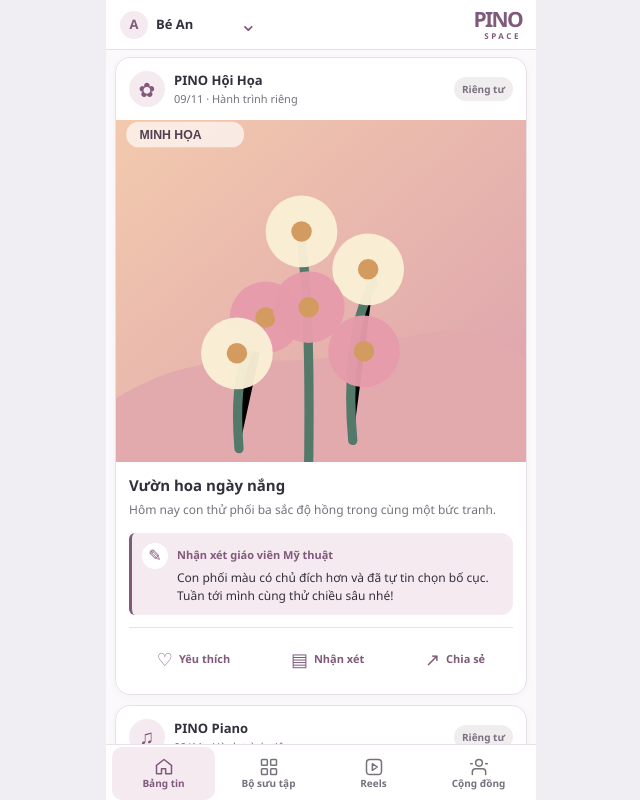
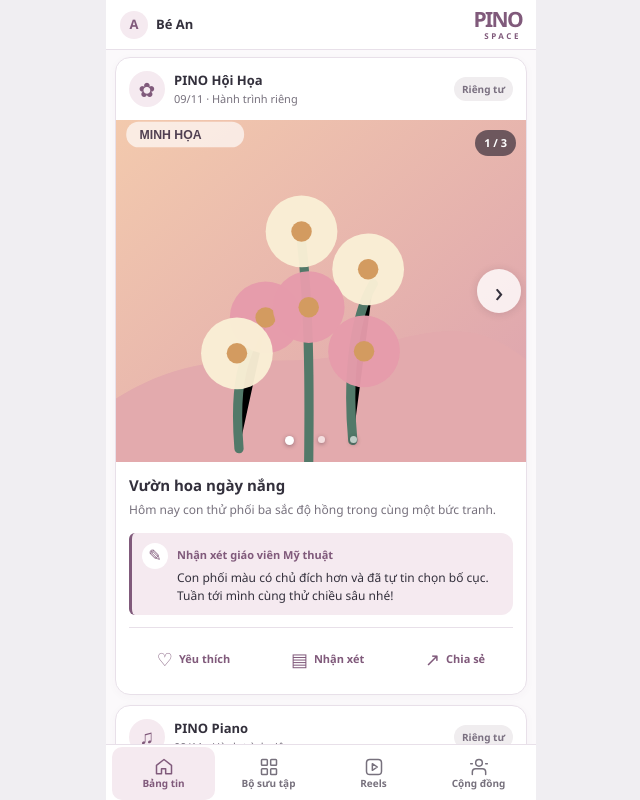
Before and after one commit to vmtct/pino-team-os, a Next.js app: page /piner in a window 1280 px wide. Shown: the whole page, without its empty margins (319-959 px from the left). Built offline with nearby package versions, Linux system fonts and the light colour scheme.

Commit message:
PAP-1797: in-feed photo carousel and playable fullscreen Piner reels

```diff
--- /dev/null
+++ b/app/piner/PhotoCarousel.tsx
@@ -0,0 +1,50 @@
+"use client";
+// PAP-1797 · Feed photo taps are inert; only swipe/arrows/dots change in-place slides.
+import { useRef,useState } from "react";
+import { MediaArtwork } from "./MediaArtwork";
+import { PHOTO_CAROUSELS,type MediaPost } from "./media";
+import css from "./launcher.module.css";
+
+export function PhotoCarousel({post}:{post:MediaPost}){
+ const frames=PHOTO_CAROUSELS[post.id]??[post.visual];
+ const [index,setIndex]=useState(0);
+ const touchX=useRef<number|null>(null);
+ const move=(amount:number)=>setIndex(current=>Math.max(0,Math.min(frames.length-1,current+amount)));
+ return <div className={css.photoCarousel} data-photo-carousel={post.id} data-slide-index={index}
+   role="region" aria-roledescription="carousel" aria-label={"Ảnh trong bài "+post.title}
+   tabIndex={0}
+   onKeyDown={event=>{
+     if(event.target!==event.currentTarget)return;
+     if(event.key==="ArrowRight"){event.preventDefault();move(1)}
+     else if(event.key==="ArrowLeft"){event.preventDefault();move(-1)}
+   }}
+   onTouchStart={event=>{touchX.current=event.changedTouches[0]?.clientX??null}}
+   onTouchEnd={event=>{
+     if(touchX.current===null)return;
+     const delta=(event.changedTouches[0]?.clientX??touchX.current)-touchX.current;
+     touchX.current=null;
+     if(Math.abs(delta)>36)move(delta<0?1:-1);
+   }}
+   onTouchCancel={()=>{touchX.current=null}}>
+   <div className={css.photoStrip} style={{transform:"translate3d(-"+index*100+"%,0,0)"}}>
+     {frames.map((visual,position)=><div className={css.photoSlide} key={position}
+       aria-hidden={position!==index}>
+       <MediaArtwork post={{...post,visual,id:post.id+"-slide-"+position}}/>
+     </div>)}
+   </div>
+   {frames.length>1&&<>
+     <span className={css.photoCounter} aria-live="polite">{index+1} / {frames.length}</span>
+     <button type="button" className={css.photoPrevious}
+       aria-label={"Ảnh trước · "+post.title} disabled={index===0} onClick={()=>move(-1)}>‹</button>
+     <button type="button" className={css.photoNext}
+       aria-label={"Ảnh tiếp theo · "+post.title} disabled={index===frames.length-1} onClick={()=>move(1)}>›</button>
+     <div className={css.photoDots} role="group" aria-label="Chọn ảnh">
+       {frames.map((_,position)=><button type="button" key={position}
+         className={position===index?css.photoDotActive:css.photoDot}
+         aria-label={"Ảnh "+(position+1)+" / "+frames.length}
+         aria-current={position===index?"true":undefined}
+         onClick={()=>setIndex(position)}/>)}
+     </div>
+   </>}
+ </div>;
+}
--- /dev/null
+++ b/app/piner/ReelViewer.tsx
@@ -0,0 +1,55 @@
+"use client";
+// PAP-1797 · True playable synthetic MP4 in full-height Piner reel viewer; no real student media.
+import { useEffect,useRef,useState } from "react";
+import { getProfile } from "./profiles";
+import { syntheticReelSrc,type MediaPost } from "./media";
+import css from "./launcher.module.css";
+
+export function ReelViewer({post,onClose}:{post:MediaPost;onClose:()=>void}){
+ const dialog=useRef<HTMLElement>(null);
+ const video=useRef<HTMLVideoElement>(null);
+ const close=useRef<HTMLButtonElement>(null);
+ const [hasError,setHasError]=useState(false);
+ const [playing,setPlaying]=useState(false);
+ useEffect(()=>{
+   close.current?.focus();
+   const player=video.current;
+   player?.play().catch(()=>{/* Native controls can start playback when autoplay is blocked. */});
+   const onKey=(event:KeyboardEvent)=>{
+     if(event.key==="Escape"){event.preventDefault();onClose();return;}
+     if(event.key!=="Tab"||!dialog.current)return;
+     const focusable=Array.from(dialog.current.querySelectorAll<HTMLElement>(
+       'button:not(:disabled),video[controls]'));
+     if(!focusable.length)return;
+     const first=focusable[0],last=focusable[focusable.length-1];
+     if(event.shiftKey&&document.activeElement===first){event.preventDefault();last.focus()}
+     else if(!event.shiftKey&&document.activeElement===last){event.preventDefault();first.focus()}
+   };
+   document.addEventListener("keydown",onKey);
+   return()=>{document.removeEventListener("keydown",onKey);player?.pause();}
+ },[onClose]);
+ return <div className={css.reelViewerBackdrop} data-reel-viewer={post.id}>
+  <section ref={dialog} className={css.reelViewer} role="dialog" aria-modal="true"
+    aria-label={"Video toàn màn hình · "+post.title}>
+   <div className={css.reelViewerTop}>
+     <span>PINER REELS</span>
+     <button ref={close} type="button" onClick={onClose} aria-label="Đóng video">✕</button>
+   </div>
+   <div className={css.reelViewerStage}>
+     {!hasError?<video ref={video} src={syntheticReelSrc(post)}
+       aria-label={"Video minh họa "+post.title}
+       autoPlay muted loop playsInline controls preload="auto"
+       onPlay={()=>setPlaying(true)} onPause={()=>setPlaying(false)}
+       onError={()=>setHasError(true)}/>:
+       <div role="status" className={css.reelViewerError}>Không thể tải video minh họa.</div>}
+   </div>
+   <div className={css.reelViewerCaption}>
+     <strong>{getProfile(post.ownerId).alias}</strong>
+     <h2>{post.title}</h2>
+     <p>{post.caption}</p>
+     <small>{post.app==="piano"?"Piano":"Hội Họa"} · Clip đồ họa tổng hợp, không phải video học viên</small>
+     <span className={css.reelViewerPlayback} role="status">{playing?"Đang phát":"Tạm dừng"}</span>
+   </div>
+  </section>
+ </div>;
+}
--- a/app/piner/SharedShell.tsx
+++ b/app/piner/SharedShell.tsx
@@ -5,6 +5,7 @@ import Link from "next/link";
 import { useEffect, useRef, useState } from "react";
 import { AppGlyph } from "./AppGlyph";
 import { MediaArtwork } from "./MediaArtwork";
+import { PhotoCarousel } from "./PhotoCarousel";
 import { PINER_APPS,type PinerApp,type PinerAppKey } from "./catalog";
 import { APP_NAV,getTabHref,type NavIcon } from "./navigation";
 import { postsFor,type MediaPost,type MediaType,type Visibility } from "./media";
@@ -77,9 +78,10 @@ export function PostCard({post,onOpen,onRequestVisibility,scope="personal"}:{pos
  const author=scope==="community"?getProfile(post.ownerId).alias:(post.app==="piano"?"PINO Piano":"PINO Hội Họa");
  return <article className={css.postCard} data-post={post.id} data-post-owner={post.ownerId} data-post-scope={scope}>
   <div className={css.postHead}><span className={css.postAvatar}>{post.app==="piano"?"♫":"✿"}</span><div className={css.postMeta}><strong>{author}</strong><small>{post.date} · {scope==="community"?(post.ownerId==="mai"?"MyTime · Học viên trưởng thành":"Cộng đồng phụ huynh PINO"):"Hành trình riêng"}</small></div><span className={community?css.sharedBadge:css.privateBadge}>{community?"Đã chia sẻ":"Riêng tư"}</span></div>
-  <button type="button" className={css.posterButton} onClick={()=>onOpen(post)} aria-label={"Xem "+post.title}>
-   <MediaArtwork post={post}/>{post.type==="reel"&&<span className={css.reelOverlay}><span>▶</span><small>{post.duration} · Reel minh họa</small></span>}
-  </button>
+  {post.type==="photo"?<PhotoCarousel post={post}/>:
+   <button type="button" className={css.posterButton} onClick={()=>onOpen(post)} aria-label={"Phát video "+post.title}>
+    <MediaArtwork post={post}/><span className={css.reelOverlay}><span>▶</span><small>Phát video · Reel minh họa</small></span>
+   </button>}
   <div className={css.postBody}><strong>{post.title}</strong><p>{post.caption}</p><TeacherComment post={post}/>
    <div className={css.postActions}><button onClick={()=>setLiked(v=>!v)} aria-pressed={liked} type="button">{liked?"♥":"♡"} <span>{liked?"Đã lưu":"Yêu thích"}{community?" · "+(post.reactions+(liked?1:0)):""}</span></button>
     <button type="button" onClick={()=>setCommentsOpen(v=>!v)}>▤ <span>{community?"Bình luận ("+post.responses.length+")":"Nhận xét"}</span></button>
--- a/app/piner/UnifiedSpace.tsx
+++ b/app/piner/UnifiedSpace.tsx
@@ -6,6 +6,7 @@ import { useEffect, useRef, useState } from "react";
 import { Glyph, PostCard, PreviewDialog } from "./SharedShell";
 import { MediaArtwork } from "./MediaArtwork";
 import { VisibilityDialog } from "./VisibilityDialog";
+import { ReelViewer } from "./ReelViewer";
 import { POSTS, type MediaPost, type Visibility } from "./media";
 import { MANAGED_CHILDREN, useActiveProfile, isManagedChild, getProfile } from "./profiles";
 import css from "./launcher.module.css";
@@ -31,7 +32,7 @@ function Header({currentChild,select}:{currentChild:string;select:(id:"an"|"binh
        value={profile.id} onChange={event=>select(event.target.value as "an"|"binh")}>
        {MANAGED_CHILDREN.map(child=><option value={child.id} key={child.id}>{child.display}</option>)}
      </select>
-     <span className={css.unifiedDropdownArrow} aria-hidden="true">⌄</span>
+
    </div>
    <Link href="/piner" aria-label="Logo PINO · Bảng tin" className={css.unifiedLogo}>
      <strong>PINO</strong><small>SPACE</small>
@@ -72,6 +73,7 @@ export function PinerUnified({tab}:{tab:UnifiedTab}){
  const [shareIntent,setShareIntent]=useState<MediaPost|null>(null);
  const [status,setStatus]=useState("");
  const focusReturn=useRef<HTMLElement|null>(null);
+ const previewReturn=useRef<HTMLElement|null>(null);
 
  // Read the preceding PAP-1765 mock state without changing the source of ownership.
  useEffect(()=>{
@@ -100,6 +102,17 @@ export function PinerUnified({tab}:{tab:UnifiedTab}){
   if(focusReturn.current?.isConnected)focusReturn.current.focus();
   else document.querySelector<HTMLAnchorElement>('[data-piner-shared="bottom-nav"] a[aria-current="page"]')?.focus();
  });
+ const openPreview=(post:MediaPost)=>{
+   previewReturn.current=document.activeElement instanceof HTMLElement?document.activeElement:null;
+   setPreview(post);
+ };
+ const closePreview=()=>{
+   setPreview(null);
+   requestAnimationFrame(()=>{
+     if(previewReturn.current?.isConnected)previewReturn.current.focus();
+     else document.querySelector<HTMLAnchorElement>('[data-piner-shared="bottom-nav"] a[aria-current="page"]')?.focus();
+   });
+ };
  const requestVisibility=(post:MediaPost)=>{
   // In real Core work this must be enforced by verified guardian ACL; this is UI fixture only.
   if(!isManagedChild(post.ownerId))return;
@@ -131,19 +144,21 @@ export function PinerUnified({tab}:{tab:UnifiedTab}){
          </div>}
          {status&&<p className={css.visibilityStatus} role="status">{status}</p>}
          {!loaded?<div className={css.unifiedLoading} role="status">Đang mở hành trình...</div>:tab==="grid"?
-           <MediaGrid posts={visible} onOpen={setPreview}/>:
-           tab==="reels"?<MediaReels posts={visible} onOpen={setPreview}/>:
+           <MediaGrid posts={visible} onOpen={openPreview}/>:
+           tab==="reels"?<MediaReels posts={visible} onOpen={openPreview}/>:
            <div className={css.unifiedFeed} data-feed-scope={tab==="community"?"community":"personal"}>
              {visible.map(post=><PostCard key={post.id} post={post} scope={tab==="community"?"community":"personal"}
-               onOpen={setPreview} onRequestVisibility={requestVisibility}/>)}
+               onOpen={openPreview} onRequestVisibility={requestVisibility}/>)}
            </div>}
          {loaded&&visible.length===0&&tab==="home"&&
            <div className={css.emptyMedia}><strong>Chưa có bài đăng</strong><p>Hành trình sáng tạo sẽ xuất hiện tại đây.</p></div>}
        </div>
      </main>
      <Footer tab={tab}/>
-     {preview&&<PreviewDialog post={all.find(p=>p.id===preview.id)??preview} onClose={()=>setPreview(null)}
-       onRequestVisibility={requestVisibility}/>}
+     {preview&&(preview.type==="reel"
+       ?<ReelViewer post={all.find(p=>p.id===preview.id)??preview} onClose={closePreview}/>
+       :<PreviewDialog post={all.find(p=>p.id===preview.id)??preview} onClose={closePreview}
+         onRequestVisibility={requestVisibility}/>)}
      {shareIntent&&<VisibilityDialog post={shareIntent} onCancel={()=>{setShareIntent(null);restoreFocus();}}
        onConfirm={confirmVisibility}/>}
    </div>
--- a/app/piner/launcher.module.css
+++ b/app/piner/launcher.module.css
@@ -212,8 +212,8 @@
  background:var(--surface);border-bottom:1px solid var(--line);z-index:3}
 .unifiedSwitcher{display:flex;align-items:center;gap:4px;height:44px;max-width:190px;position:relative}
 .unifiedProfileCircle{flex:0 0 28px;width:28px;height:28px;display:grid;place-items:center;border-radius:50%;background:var(--tint);color:var(--tone);font-size:13px;font-weight:800;pointer-events:none}
-.unifiedProfileSelect{min-height:44px;width:105px;padding:0 19px 0 4px;appearance:none;-webkit-appearance:none;background:transparent;border:0;color:var(--ink);font-size:13px;font-weight:800;cursor:pointer}
-.unifiedDropdownArrow{font-size:21px;position:absolute;right:0;top:8px;color:var(--tone);line-height:24px;pointer-events:none}
+.unifiedProfileSelect{min-height:44px;width:105px;padding:0 4px;appearance:none;-webkit-appearance:none;background:transparent;border:0;color:var(--ink);font-size:13px;font-weight:800;cursor:pointer}
+
 .unifiedLogo{height:44px;min-width:66px;display:flex;align-items:flex-end;justify-content:center;flex-direction:column;line-height:1.05;letter-spacing:.05em;color:var(--tone)!important}
 .unifiedLogo strong{font-size:21px;letter-spacing:-.08em;font-weight:950;line-height:1}
 .unifiedLogo small{font-size:8px;font-weight:850;letter-spacing:.32em;margin-right:1px;margin-top:2px}
@@ -246,3 +246,33 @@
  .unifiedNavInner small{font-size:9px}
 }
 @media(prefers-reduced-motion:reduce){.unifiedShell *{scroll-behavior:auto!important;transition:none!important}}
+
+/* PAP-1797 · Instagram-like in-feed photo carousel (image tap itself is intentionally inert). */
+.photoCarousel{position:relative;width:100%;aspect-ratio:1.2/1;overflow:hidden;background:var(--tint);touch-action:pan-y;outline-offset:-3px}
+.photoStrip{width:100%;height:100%;display:flex;transition:transform .24s ease-out;will-change:transform}
+.photoSlide{width:100%;height:100%;flex:0 0 100%;min-width:0}
+.photoSlide svg{display:block;width:100%;height:100%}
+.photoCounter{position:absolute;right:10px;top:10px;padding:5px 9px;min-width:40px;border-radius:999px;background:#2e2635a8;color:#fff;font-size:11px;font-weight:750;text-align:center}
+.photoPrevious,.photoNext{position:absolute;top:calc(50% - 22px);height:44px;width:44px;border:0;border-radius:50%;display:grid;place-items:center;background:#fffc;color:var(--ink);font-size:28px;line-height:1;box-shadow:0 1px 8px #30253626}
+.photoPrevious{left:5px}.photoNext{right:5px}
+.photoPrevious:disabled,.photoNext:disabled{opacity:0;pointer-events:none}
+.photoDots{position:absolute;bottom:7px;left:0;right:0;display:flex;align-items:center;justify-content:center;gap:2px}
+.photoDot,.photoDotActive{width:30px;height:30px;border:0;padding:11px;display:grid;place-items:center;background:transparent}
+.photoDot:after,.photoDotActive:after{content:"";display:block;width:7px;height:7px;border-radius:50%;background:#ffffff9e;box-shadow:0 1px 4px #34263470}
+.photoDotActive:after{background:#fff;width:9px;height:9px}
+@media(prefers-reduced-motion:reduce){.photoStrip{transition:none}}
+/* PAP-1797 · Full mobile-viewport playable Reel + caption fixed under media, no backend assets. */
+.reelViewerBackdrop{position:absolute;inset:0;z-index:55;background:#111019;color:#fff}
+.reelViewer{height:100%;width:100%;display:flex;flex-direction:column;position:relative;background:#111019}
+.reelViewerTop{flex:0 0 50px;height:50px;padding:0 12px 0 18px;display:flex;align-items:center;justify-content:space-between;gap:10px;background:#15121e}
+.reelViewerTop span{font-size:11px;letter-spacing:.14em;font-weight:850;color:#e9d9eb}
+.reelViewerTop button{width:44px;height:44px;border:0;border-radius:50%;background:#ffffff24;color:#fff;font-size:22px;display:grid;place-items:center}
+.reelViewerStage{flex:1;min-height:0;display:flex;justify-content:center;align-items:center;overflow:hidden;background:#101016}
+.reelViewerStage video{display:block;width:100%;height:100%;object-fit:contain;background:#101016}
+.reelViewerError{padding:24px;font-size:14px;color:#fff;text-align:center}
+.reelViewerCaption{flex:0 0 auto;min-height:148px;max-height:34%;overflow:auto;padding:14px 18px calc(14px + env(safe-area-inset-bottom));border-top:1px solid #ffffff2b;background:#18151e}
+.reelViewerCaption>strong{display:block;font-size:12px;letter-spacing:.01em;color:#f6d8eb}
+.reelViewerCaption h2{font-size:17px;font-weight:800;line-height:1.25;margin:4px 0}
+.reelViewerCaption p{font-size:13px;line-height:1.45;margin:5px 0 8px;color:#f1ebf1}
+.reelViewerCaption small{display:block;font-size:10px;line-height:1.35;color:#c0b5c4}
+.reelViewerPlayback{display:block;font-size:10px;margin-top:5px;color:#d5c2d3}
--- a/app/piner/media.ts
+++ b/app/piner/media.ts
@@ -21,3 +21,16 @@ export const POSTS:readonly MediaPost[]=[
  {id:"p5",app:"piano",ownerId:"mai",type:"reel",visual:"concert",title:"Giai điệu MyTime cuối tuần",date:"24/10",caption:"Một đoạn Piano được học viên MyTime trưởng thành chọn chia sẻ.",teacher:"Nhận xét giáo viên MyTime Piano",comment:"Người chơi giữ được sự mềm mại và biểu cảm riêng trong giai điệu.",visibility:"community",duration:"0:31",reactions:7,responses:["PH PINO · Nghe ấm áp quá!"]}
 ];
 export const postsFor=(app:PinerAppKey)=>POSTS.filter(p=>p.app===app);
+
+/* PAP-1797 · Fictional carousel frames and actual synthetic MP4 clips for local UX only.
+ * Every frame is generated SVG; videos are generated motion graphics, not student footage. */
+export const PHOTO_CAROUSELS: Readonly<Record<string,readonly MediaPost["visual"][]>>={
+ a1:["flower","ceramic","abstract"],
+ a3:["landscape","flower","ceramic"],
+ a4:["ceramic","abstract","flower"],
+ a5:["ceramic","flower","landscape"],
+ p2:["keys","studio","music"],
+ p4:["studio","keys","concert"],
+};
+export const syntheticReelSrc=(post:MediaPost):string=>
+ post.app==="piano"?"/piner/media/piano-demo.mp4":"/piner/media/art-demo.mp4";
```
Also changed, not shown: 2 other files (tests, documents, lock files or other folders).
